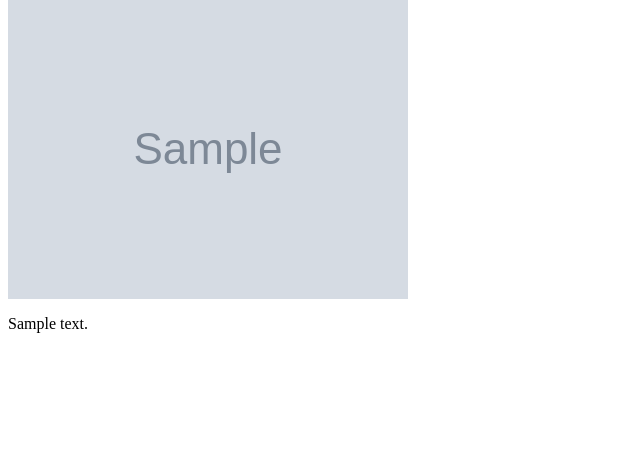
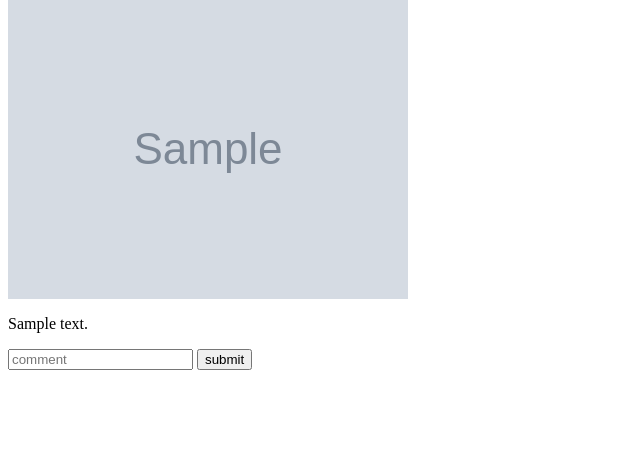
Before and after one commit to HeeJu-XiJu/justa, a Django app: template posts/templates/_card.html in a window 1280 px wide. Shown: the part 36-504 px from the top of the page, without its empty margins (0-640 px from the left). Run offline with Django 4.2, Linux system fonts and the light colour scheme; the template is opened without the code that fills it: most values are stand-ins (such as "Sample title", 1, 10 or a date in 2020); grey boxes marked "Sample" are stand-in pictures; some libraries are stand-ins or nearby versions.

Commit message:
Comment Create 기능 구현

```diff
--- a/posts/templates/_card.html
+++ b/posts/templates/_card.html
@@ -1,3 +1,5 @@
+{% load bootstrap5 %}
+
 <div class="card my-3 col-12 col-md-5 mx-2">
     <div class="card-header">
         <img src="{{ post.user.profile.url }}" alt="" class="rounded-circle" width="30px">
@@ -8,5 +10,12 @@
     <img src="{{ post.image.url }}" alt="">
     <div class="card-body">
         <p>{{ post.content }}</p>
+        <form action="{% url 'posts:comment_create' post_id=post.id %}" method="POST">
+            {% csrf_token %}
+            <div class="input-group mb-3">
+                <input type="text" class="form-control" placeholder="comment" aria-label="comment" aria-describedby="basic-addon1" name="comment" id="comment">
+                <input type="submit" class="input-group-text" id="basic-addon1" value="submit"></span>
+            </div>
+        </form>
     </div>
 </div>
--- a/posts/urls.py
+++ b/posts/urls.py
@@ -8,4 +8,5 @@ urlpatterns = [
     path('create/', views.create, name='create'),
     path('<int:id>/update/', views.update, name='update'),
     path('<int:id>/delete/', views.delete, name='delete'),
+    path('<int:post_id>/comments/create/', views.comment_create, name='comment_create'),
 ]
```
Also changed, not shown: posts/forms.py (+7 -1 lines), posts/views.py (+15 -2 lines).
